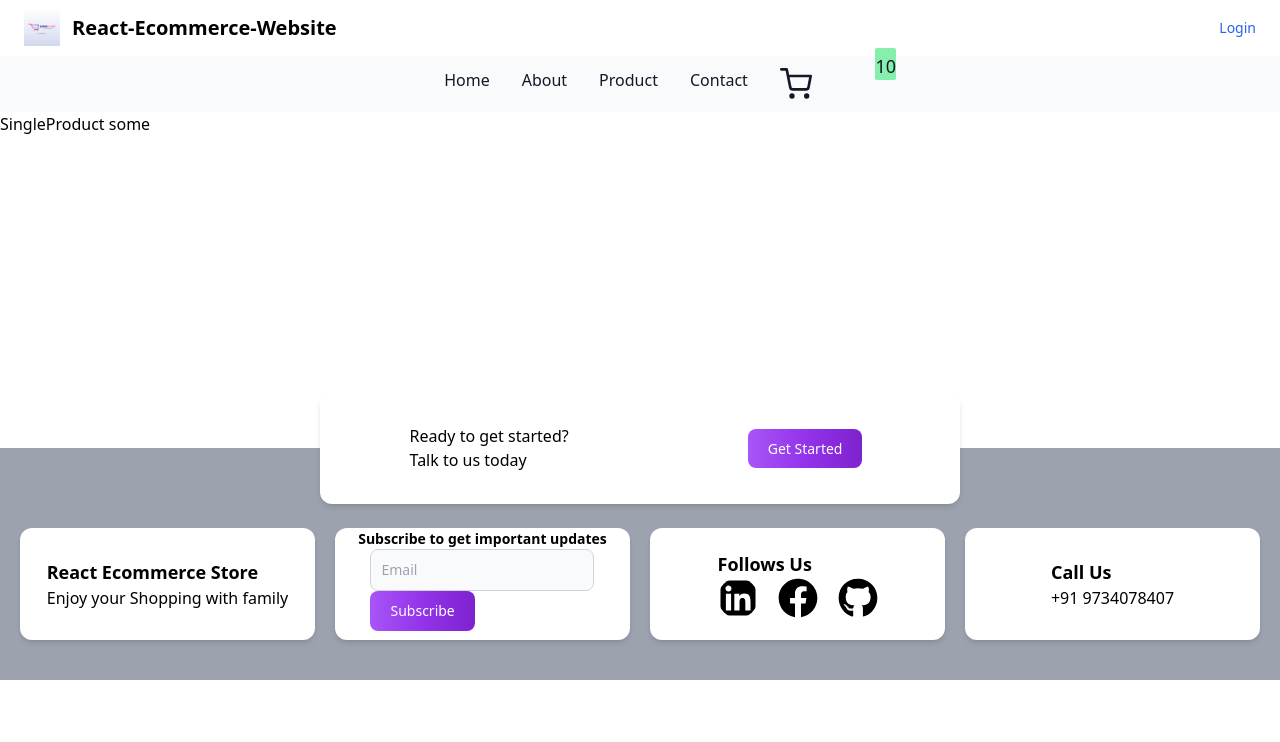
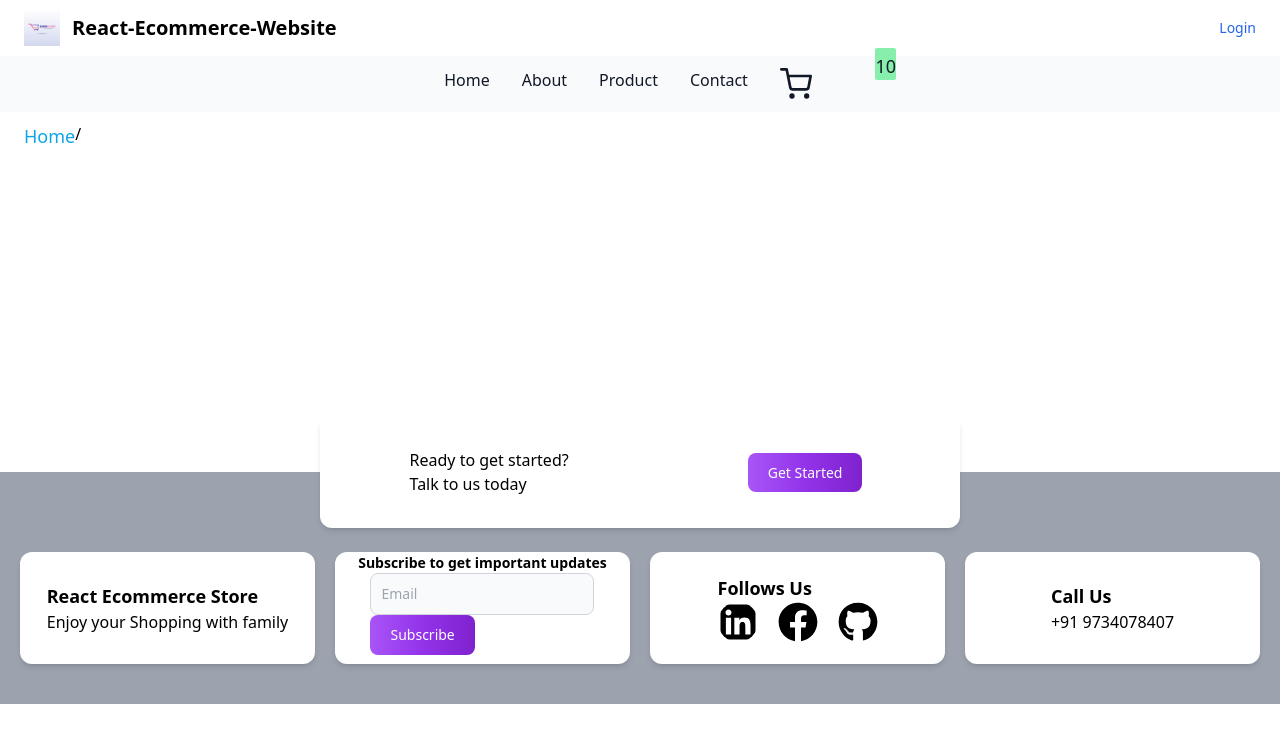
Before and after one commit to dbsmandal/React-Ecommerce-Website, a React (Create React App) app: page /singleproduct/1 in a window 1280 px wide. Shown: the top 742 px of the page. Built offline with nearby package versions, Linux system fonts and the light colour scheme; no server answers.

Commit message:
page Navigation setup for single product

```diff
--- /dev/null
+++ b/src/Component/PageNavigation.js
@@ -0,0 +1,13 @@
+import React from 'react'
+import { NavLink } from 'react-router-dom'
+
+const PageNavigation = ({title}) => {
+  return (
+    <div className="flex flex-wrap  mx-auto max-w-screen-xl px-4 md:px-6 py-2.5" >
+      <NavLink className='text-sky-500 text-lg' to ='/'>Home</NavLink>/{title}
+
+    </div>
+  )
+}
+
+export default PageNavigation
--- a/src/Component/SingleProduct.js
+++ b/src/Component/SingleProduct.js
@@ -1,7 +1,9 @@
 import React, { useEffect } from 'react'
+import PageNavigation from  '../Component/PageNavigation'
 import { useParams } from 'react-router-dom';
 import { useProductContext } from '../Context/ProdutContext'
 const API = 'https://api.pujakaitem.com/api/products';
+
 
 const SingleProduct = () => {
   const { getSingleProduct, singleProductData, } = useProductContext()
@@ -25,7 +27,7 @@ const SingleProduct = () => {
     <>
 
       <div>
-        SingleProduct some {alias} <br />{name}
+     <PageNavigation title={name}/>
 
       </div>
 
```
